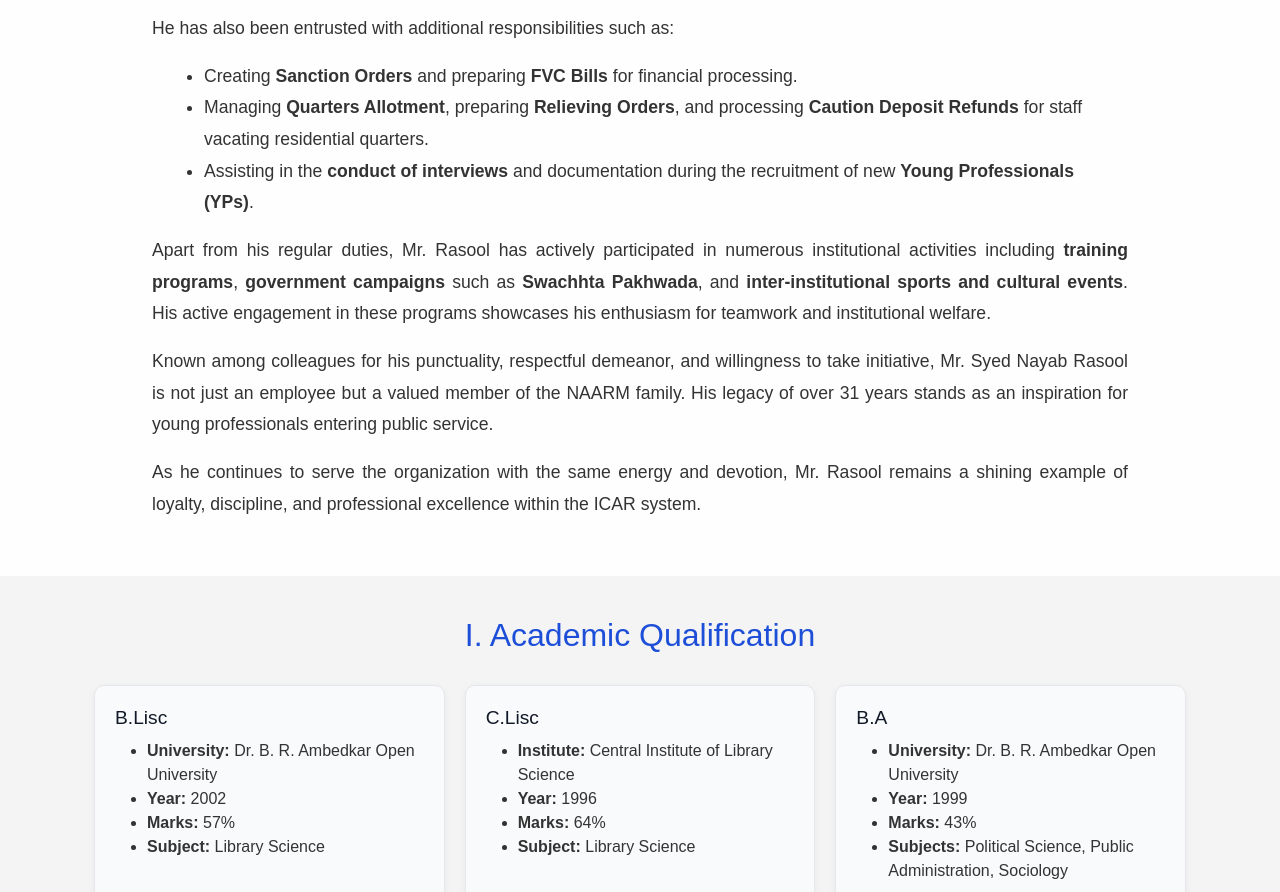
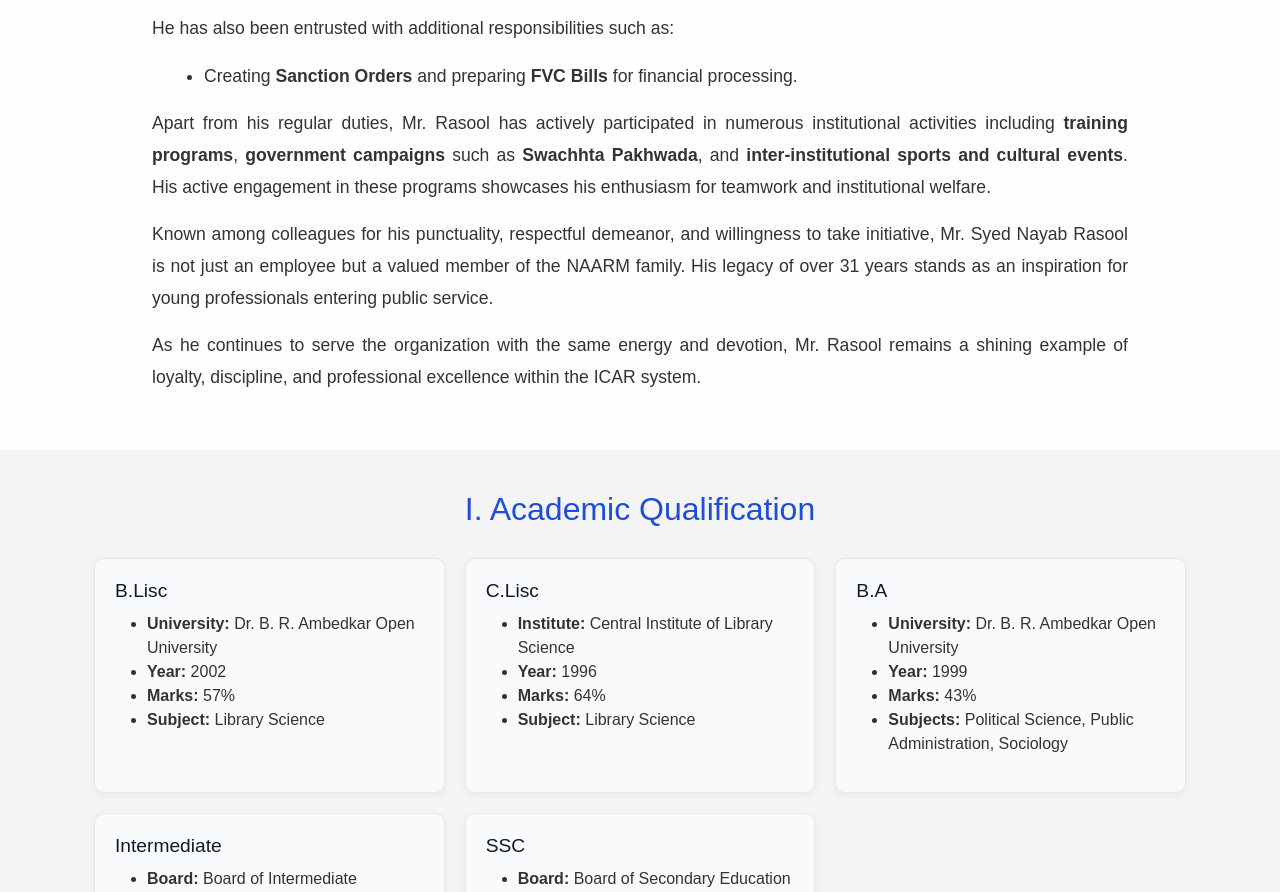
Before and after one commit to syedfahad1215/S.N.Rasool-Portfolio, a plain HTML site: page index.html in a window 1280 px wide. Shown: the part 1328-2220 px from the top of the page. Drawn offline with nearby package versions, Linux system fonts and the light colour scheme.

Commit message:
Update index.html

```diff
--- a/index.html
+++ b/index.html
@@ -131,8 +131,7 @@
               He has also been entrusted with additional responsibilities such as:
               <ul style="line-height: 1.8; font-size: 1.1rem; margin-left: 20px;">
                 <li>Creating <strong>Sanction Orders</strong> and preparing <strong>FVC Bills</strong> for financial processing.</li>
-                <li>Managing <strong>Quarters Allotment</strong>, preparing <strong>Relieving Orders</strong>, and processing <strong>Caution Deposit Refunds</strong> for staff vacating residential quarters.</li>
-                <li>Assisting in the <strong>conduct of interviews</strong> and documentation during the recruitment of new <strong>Young Professionals (YPs)</strong>.</li>
+
               </ul>
             </p>
 
```
